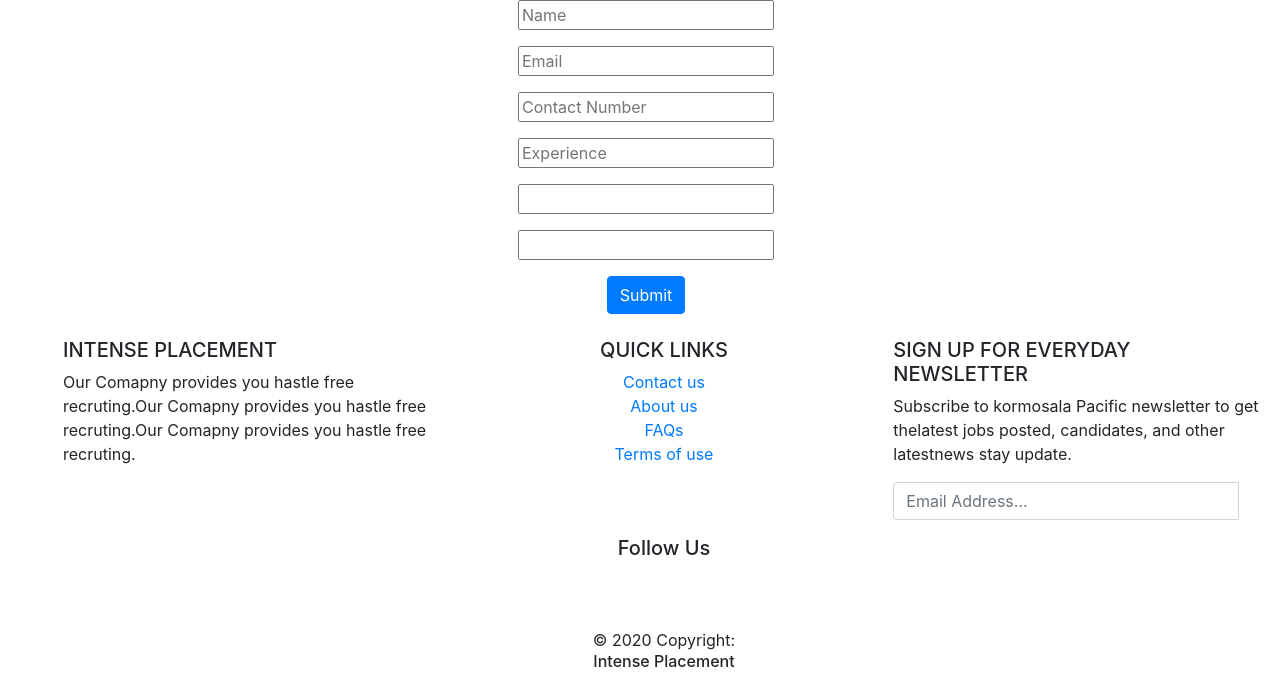
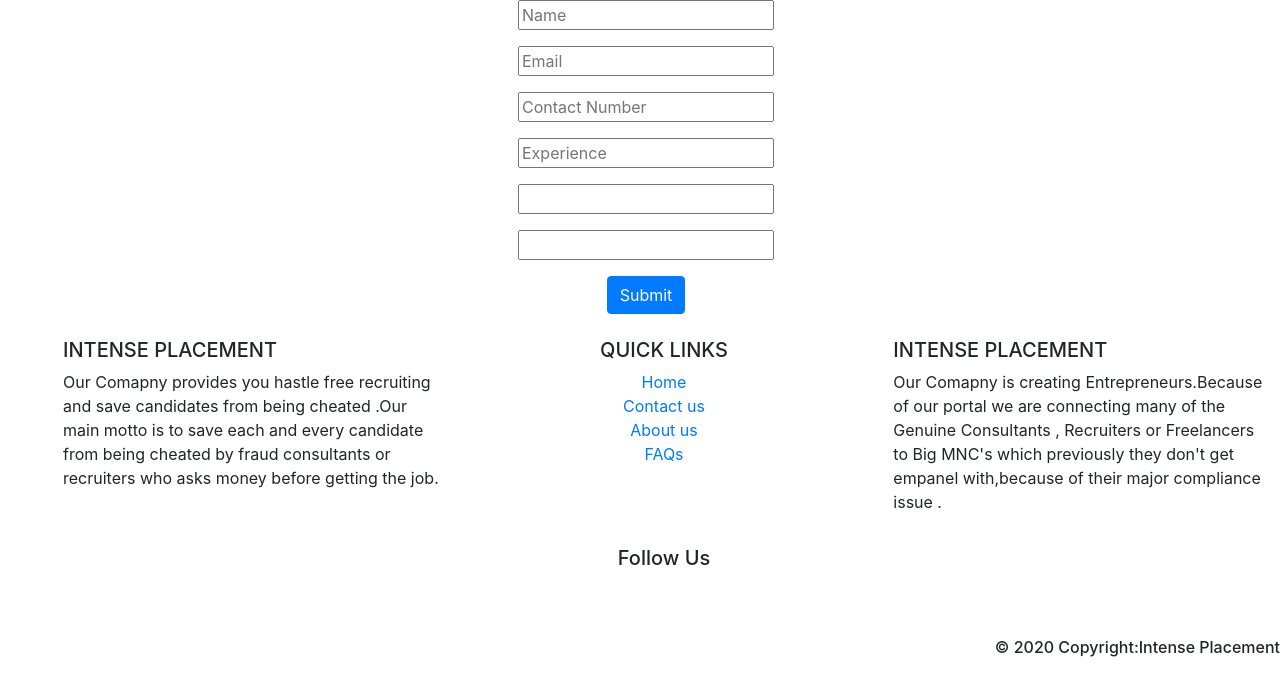
Before and after one commit to jaassmine/Website, a Django app: template NewIntense/main/templates/partner.html in a window 1280 px wide; the page is wider, and only the part inside the window is pictured. Shown: the part 1225-1912 px from the top of that part. After the commit the page ends 1882 px from the top of that part, so only its background shows below. Run offline with Django 3.2, Linux system fonts and the light colour scheme; the template is opened without the code that fills it, so the values that code supplies are empty, except form fields; tables that the repository leaves empty hold one stand-in row (values such as "Sample post"); form fields are guessed from the names that the template uses; parts of the project's set-up code (start-up, migrations or seed data) failed here and were passed over; some libraries are stand-ins or nearby versions.

Commit message:
Update partner.html
update footer

```diff
--- a/NewIntense/main/templates/partner.html
+++ b/NewIntense/main/templates/partner.html
@@ -129,35 +129,35 @@
 
 
 
-<footer class="foot font-small pt-4 pl-md-5" >
-  <!-- <footer class="page-footer font-small pt-4 pl-md-5"> -->
+<footer class="page-footer font-small pt-4 pl-md-5">
     <div class="container-fluid text-center text-md-left">
       <div class="row">
         <div class="col-md-4 mt-md-0 mt-4 text-left" >
           <h5 class="text-uppercase" id="desc">Intense Placement</h5>
-          <p id = "desc">Our Comapny provides you hastle free recruting.Our Comapny provides you hastle free recruting.Our Comapny provides you hastle free recruting. </p>
+          <p id = "desc">Our Comapny provides you hastle free recruiting and save candidates from being cheated .Our main motto is to save each and every candidate from being cheated by fraud consultants or recruiters who asks money before getting the job. </p>
         </div>
         <!-- <hr class="clearfix w-100 d-md-none pb-3"> -->
         <div class="col-md-4 d-none d-lg-block d-xl-block text-center" >
           <h5 class="text-uppercase">Quick Links</h5>
           <ul class="list-unstyled">
             <li>
-              <a href="#!">Contact us</a>
+              <a href="{% url 'main:homepage' %}">Home</a>
             </li>
             <li>
-              <a href="#!">About us</a>
+              <a href="/contact/">Contact us</a>
             </li>
             <li>
-              <a href="#!">FAQs</a>
+              <a href="/about/">About us</a>
             </li>
             <li>
-              <a href="#!">Terms of use</a>
+              <a href="/faq/">FAQs</a>
             </li>
+
           </ul>
         </div>
         <div class="col-3 col-md-4 pl-md-4 d-none d-lg-block d-xl-block text-left">
-          <h5 class="text-uppercase">Sign up for Everyday newsletter</h5>
-          <p>Subscribe to kormosala Pacific newsletter to get thelatest jobs posted, candidates, and other latestnews stay update.</p>
+          <h5 class="text-uppercase">Intense Placement </h5>
+         <!--  <p>Subscribe to kormosala Pacific newsletter to get thelatest jobs posted, candidates, and other latestnews stay update.</p>
           <form id = "subs">
             <div class="field">
                 <div class="input-group">
@@ -169,7 +169,8 @@
                     </span>
                 </div>
             </div>
-          </form>
+          </form> -->
+          <p id = "desc">Our Comapny is creating Entrepreneurs.Because of our portal we are connecting many of the Genuine Consultants , Recruiters or Freelancers to Big MNC's which previously they don't get empanel with,because of their major compliance issue . </p>
         </div>
       </div>
     </div>
@@ -184,23 +185,21 @@
               <a href = "#" class="tw-ic" style="color:  rgb(255, 255, 255);">
                 <i class="fab fa-twitter fa-lg white-text mr-md-5 mr-3 fa-2x"> </i>
               </a>
-              <!-- Google +-->
-              <!-- <a  href="#" class="gplus-ic" style="color :rgb(36, 136, 139);">
-                <i class="fa fa-google-plus fa-lg white-text mr-md-5 mr-3 fa-2x"> </i>
-              </a> -->
               <a href = "https://www.linkedin.com/company/intense-placement-private-limited" class="li-ic" style="color:  rgb(255, 255, 255);">
                 <i class="fab fa-linkedin-in fa-lg white-text mr-md-5 mr-3 fa-2x"> </i>
               </a>
-              <a href = "#" class="ins-ic" style="color:  rgb(255, 255, 255);">
+              <a href = "https://www.instagram.com/invites/contact/?i=zmndwoirzzee&utm_content=hftfvyr" class="ins-ic" style="color:  rgb(255, 255, 255);">
                 <i class="fab fa-instagram fa-lg white-text mr-md-5 mr-3 fa-2x"> </i>
               </a>
             </div>
           </div>
         </div>
     </div>
-    <div class="footer-copyright text-center py-2">© 2020 Copyright:
-      <h6>Intense Placement</h6>
+    <div class="footer-copyright text-center py-2">
+      <h6> <a href="mailto:devvarrior@gmail.com" class="text-white" style="float: left;"><i class="fas fa-code"></i> Website credits : Devvarrior <i class="fas fa-code"></i></a> <p style="float: right;">© 2020 Copyright:Intense Placement</p></h6>
+      <br>
     </div>
+</footer>
 </footer>
 <script>
   /* Because i didnt set placeholder values in forms.py they will be set here using vanilla Javascript
```
